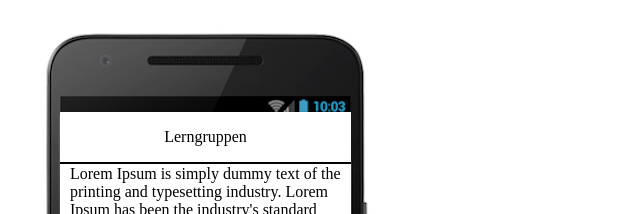
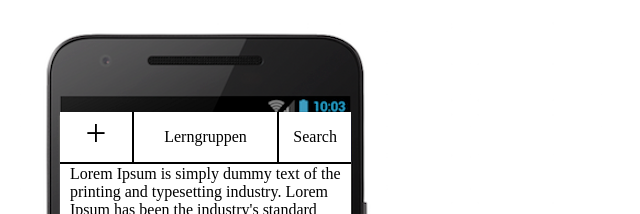
Before and after one commit to Malwine/usability-prototype, a plain HTML site: page prototype-all-groups.html in a window 1280 px wide. Shown: the top 214 px of the page, without its empty margins (0-640 px from the left). Drawn offline with Linux system fonts and the light colour scheme.

Commit message:
Adjust top bar

```diff
--- a/prototype-all-groups.html
+++ b/prototype-all-groups.html
@@ -9,7 +9,13 @@
     <div class="main">
       <div class="screen">
         <div class="top">
-          <p>Lerngruppen</p>
+          <div id="new">+</div>
+          <div id="headline">
+            <p>Lerngruppen</p>
+          </div>
+          <div id="search">
+            <p>Search</p>
+          </div>
         </div>
         <div class="bottom">
           <div id="left">Groups</div>
--- a/stylesheet.css
+++ b/stylesheet.css
@@ -62,6 +62,26 @@ body {
   margin-top: -4px;
   text-align: center;
   border-bottom: solid 2px;
+  display: flex;
+  flex-direction: row;
+}
+
+.top #new {
+  border-right: solid 2px;
+  height: 50px;
+  font-size: 37px;
+  flex: 1 0 0;
+}
+
+.top #headline {
+  border-right: solid 2px;
+  height: 50px;
+  flex: 2 0 0;
+}
+
+.top #search {
+  height: 50px;
+  flex: 1 0 0;
 }
 
 .bottom {
```
